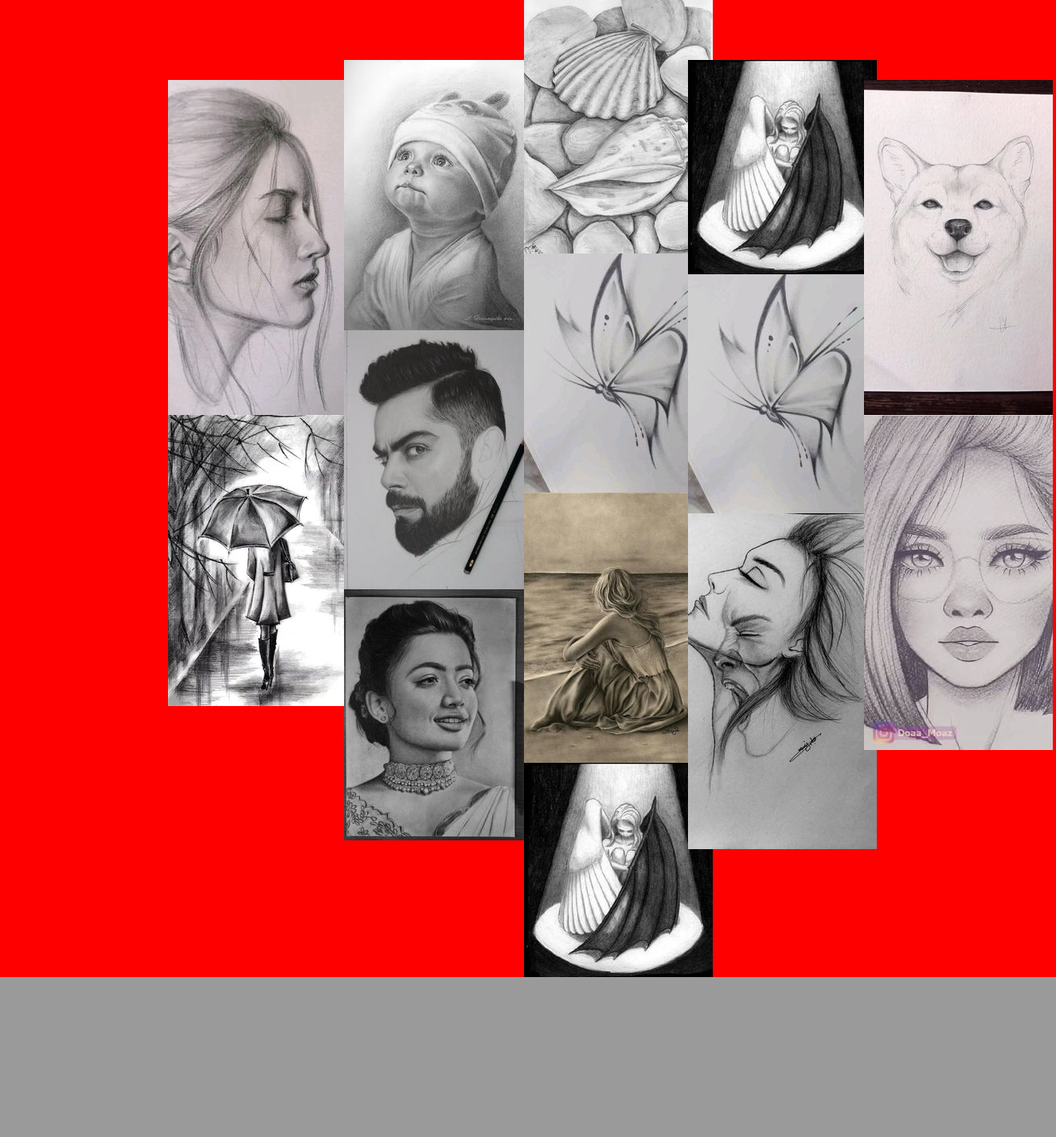
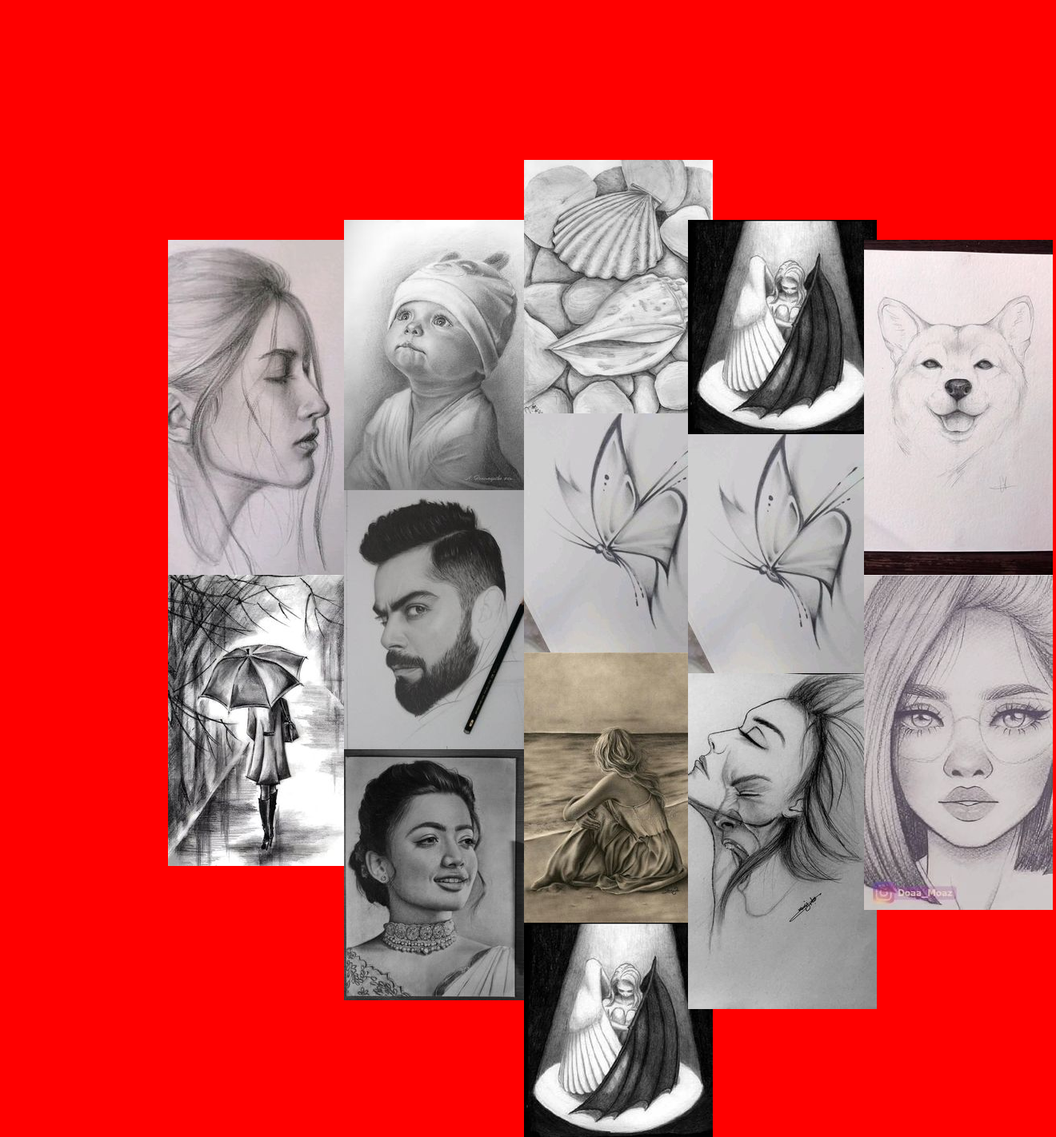
Before and after one commit to anishaku/project3, a PHP site: page / in a window 1320 px wide. Shown: the part 1224-2646 px from the top of the page at 80% size. Before the commit the page ends 2446 px from the top, so only its background shows below. Run offline with PHP 8.4, Linux system fonts and the light colour scheme.

Commit message:
test
test

```diff
--- a/style.css
+++ b/style.css
@@ -13,16 +13,21 @@ body{
     height:100px;
     padding:100px 10px;
     margin-left:200px;
+    margin-top:200px;
 }
 .second-cols{
     padding:75px 10px;
+    margin-top:200px;
 }
 .third-cols{
     padding:50px 10;
+    margin-top:200px;
 }
 .fifth-cols{
     padding:75px 0;
+    margin-top:200px;
 }
 .sixth-cols{
     padding:100px 0;
+    margin-top:200px;
 }
```
